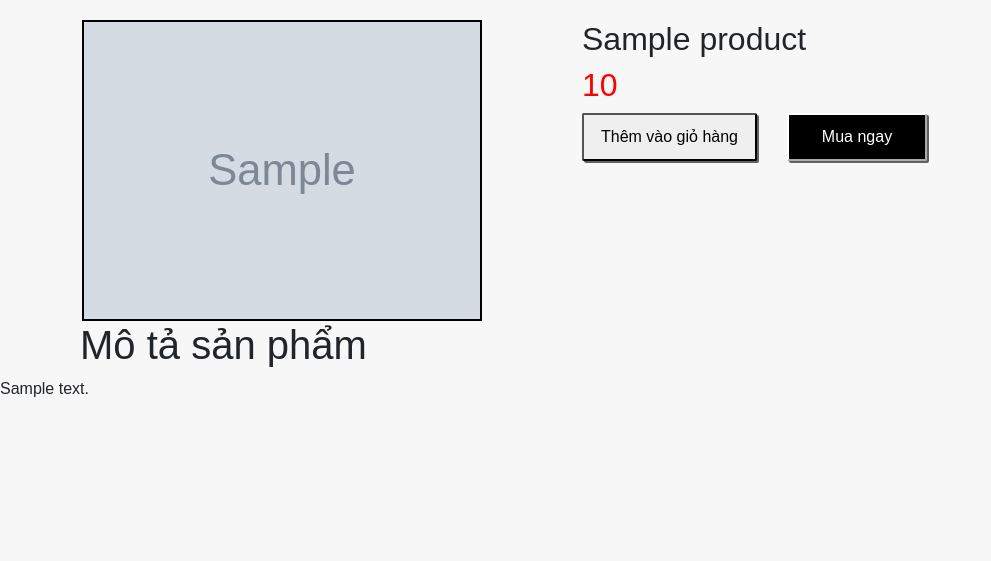
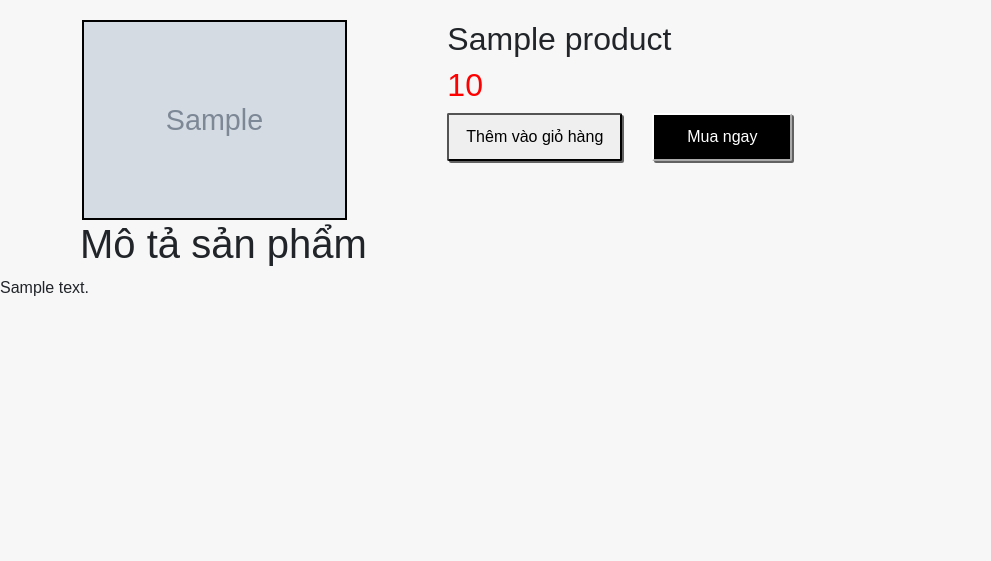
Before and after one commit to PhanTuanAnh2009/BCCK_RENEW, a Django app: template store/templates/store/descrip.html in a window 1280 px wide. Shown: the part 57-618 px from the top of the page, without its empty margins (0-991 px from the left). Run offline with Django 4.2, Linux system fonts and the light colour scheme; tables that the repository leaves empty hold one stand-in row (values such as "Sample post"); the template is opened without the code that fills it: values that come from a table or form of the project are taken from there, most other values are stand-ins (such as "Sample title", 1, 10 or a date in 2020); grey boxes marked "Sample" are stand-in pictures; parts of the project's set-up code (start-up, migrations or seed data) failed here and were passed over.

Commit message:
new_change

```diff
--- a/store/templates/store/descrip.html
+++ b/store/templates/store/descrip.html
@@ -8,9 +8,9 @@
 
 <div class="container" style="display:flex;flex-direction: row;margin-top:20px; ">
     <div class="con1" style="margin-right:100px;" >
-    <img src="{{product.image.url}}" alt="{{product.name}}" style="width:400px;border:2px solid black;">
+    <img src="{{product.image.url}}" alt="{{product.name}}" style="height:200px;border:2px solid black;">
     </div>
-    <div class="con2">
+    <div class="con2" style="max-height: 200px;">
         <h2 >{{product.name}}</h2>
         <h2 style="color:red">{{formatted_price}}</h2>
         <div class="btt" style="display:flex;flex-direction: row">
```
